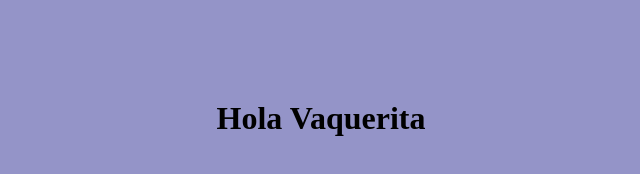
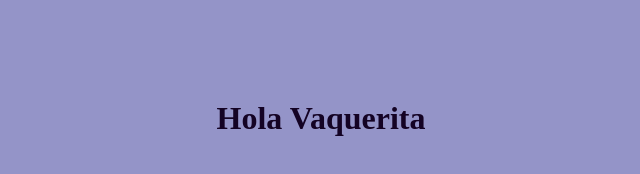
Before and after one commit to Mary-Alva/CH54-miPrimerRepo, a plain HTML site: page index.html in a window 1280 px wide. Shown: the whole page, without its empty margins (319-959 px from the left). Drawn offline with Linux system fonts and the light colour scheme.

Commit message:
style: color de fuente

```diff
--- a/style.css
+++ b/style.css
@@ -4,3 +4,8 @@
     text-align: center;
     margin-top: 100px;
 }
+
+h1{
+    color:rgb(20, 3, 36);
+
+}
```
